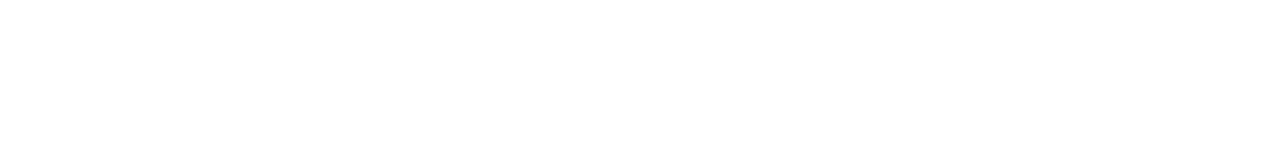
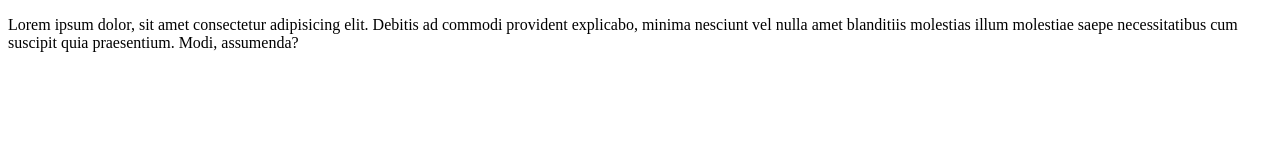
Before and after one commit to shuravas/SelectFitting, a plain HTML site: page index.html in a window 1280 px wide. Drawn offline with Linux system fonts and the light colour scheme.

Commit message:
Commit in dev

```diff
--- a/index.html
+++ b/index.html
@@ -7,6 +7,8 @@
 	<title>Document</title>
 </head>
 <body>
-
+	<header>
+		<p>Lorem ipsum dolor, sit amet consectetur adipisicing elit. Debitis ad commodi provident explicabo, minima nesciunt vel nulla amet blanditiis molestias illum molestiae saepe necessitatibus cum suscipit quia praesentium. Modi, assumenda?</p>
+	</header>
 </body>
 </html>
```
